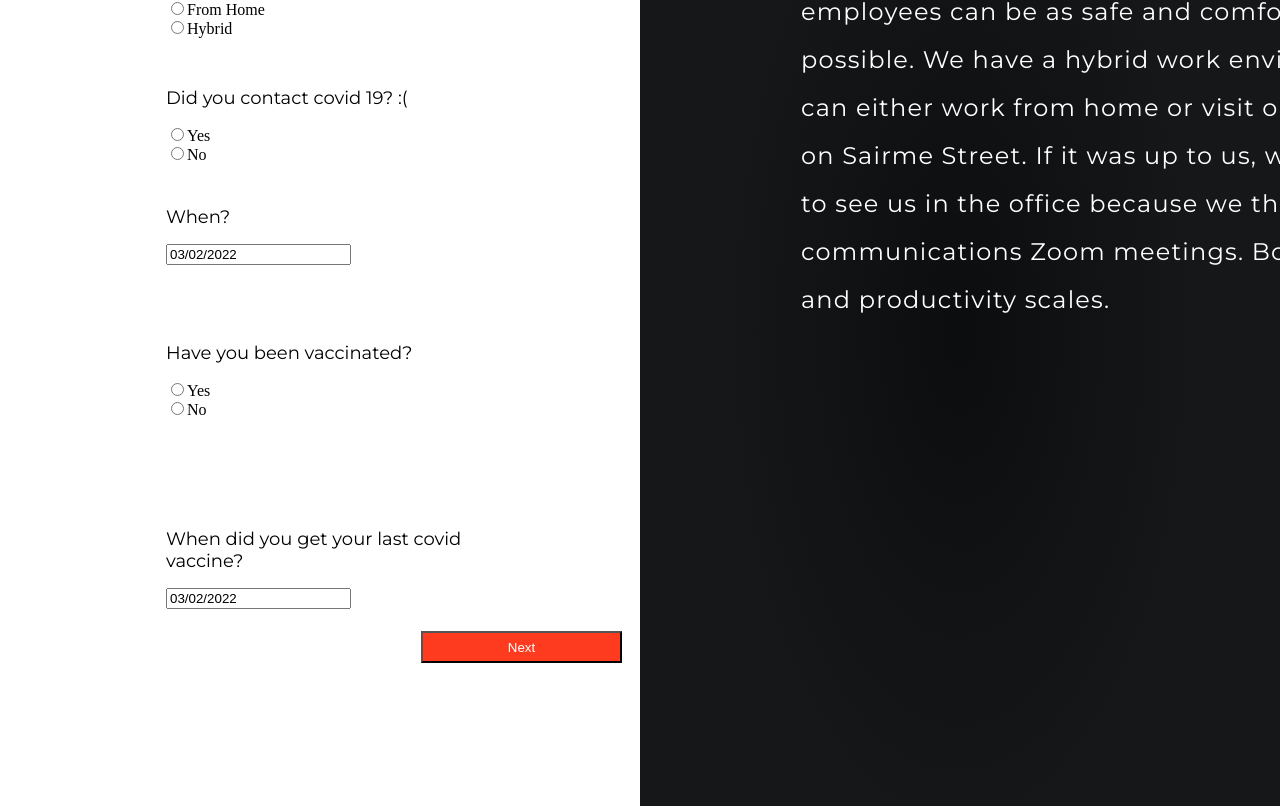
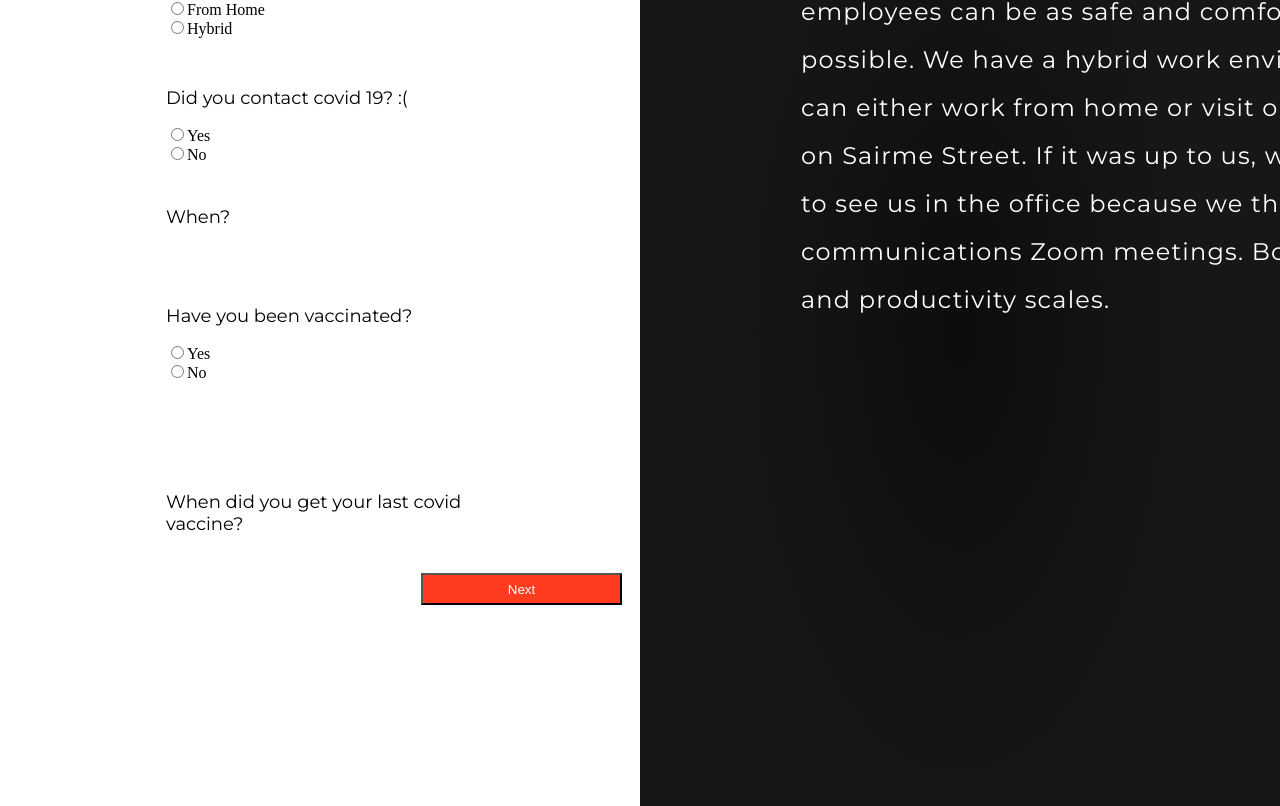
Before and after one commit to Demetrusa/RedBerry-Project, a React (Create React App) app in the folder my-app/: page /covid in a window 1280 px wide. Shown: the part 359-1165 px from the top of the page. Built offline with nearby package versions, Linux system fonts and the light colour scheme.

Commit message:
add data picker

```diff
--- a/my-app/src/components/common/covid/Covid.js
+++ b/my-app/src/components/common/covid/Covid.js
@@ -5,6 +5,7 @@ import { useHistory } from 'react-router-dom';
 
 
 import "./Covid.css";
+import BasicDatePicker from "../dataPicker/BasicDatePicker";
 
 
 function Covid() {
@@ -32,7 +33,7 @@ function Covid() {
                     </div>
                     <div className="radioBox" id="box3">
                         <h2>When?</h2>
-                        <Example />
+                        <BasicDatePicker />
                     </div>
                     <div className="radioBox" id="box4">
                         <h2>Have you been vaccinated?</h2>
@@ -41,7 +42,7 @@ function Covid() {
                     </div>
                     <div className="radioBox" id="box5">
                         <h2>When did you get your last covid vaccine?</h2>
-                        <Example />
+                        <BasicDatePicker />
                     </div>
                     <div className="skillbutton">
                          <button type="button" onClick={handleClick}>Next</button>
--- /dev/null
+++ b/my-app/src/components/common/dataPicker/BasicDatePicker.js
@@ -0,0 +1,22 @@
+import * as React from 'react';
+import TextField from '@mui/material/TextField';
+import AdapterDateFns from '@mui/lab/AdapterDateFns';
+import LocalizationProvider from '@mui/lab/LocalizationProvider';
+import DatePicker from '@mui/lab/DatePicker';
+
+export default function BasicDatePicker() {
+  const [value, setValue] = React.useState(null);
+
+  return (
+    <LocalizationProvider dateAdapter={AdapterDateFns}>
+      <DatePicker
+        label="Date"
+        value={value}
+        onChange={(newValue) => {
+          setValue(newValue);
+        }}
+        renderInput={(params) => <TextField {...params} />}
+      />
+    </LocalizationProvider>
+  );
+}
```
